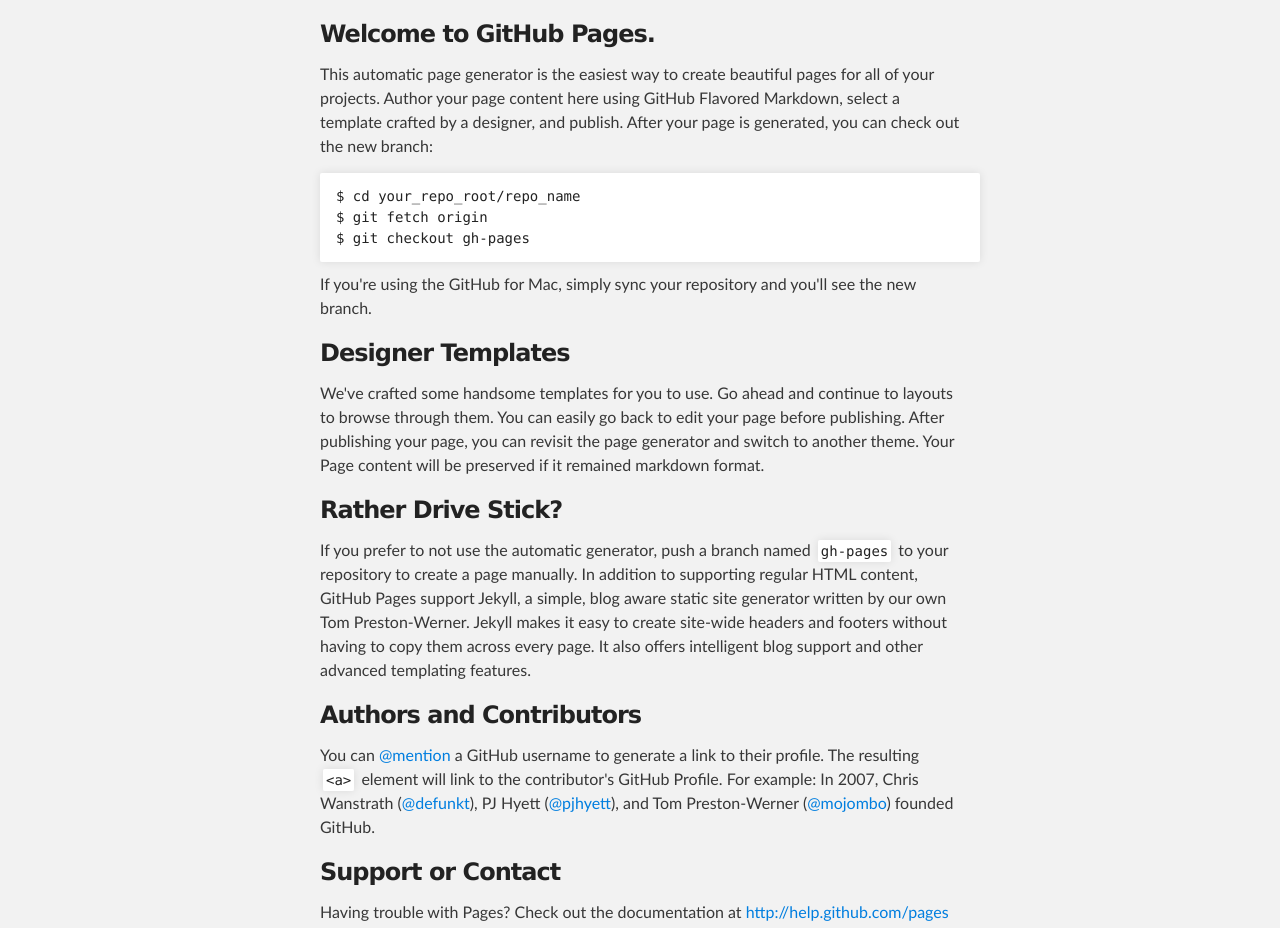
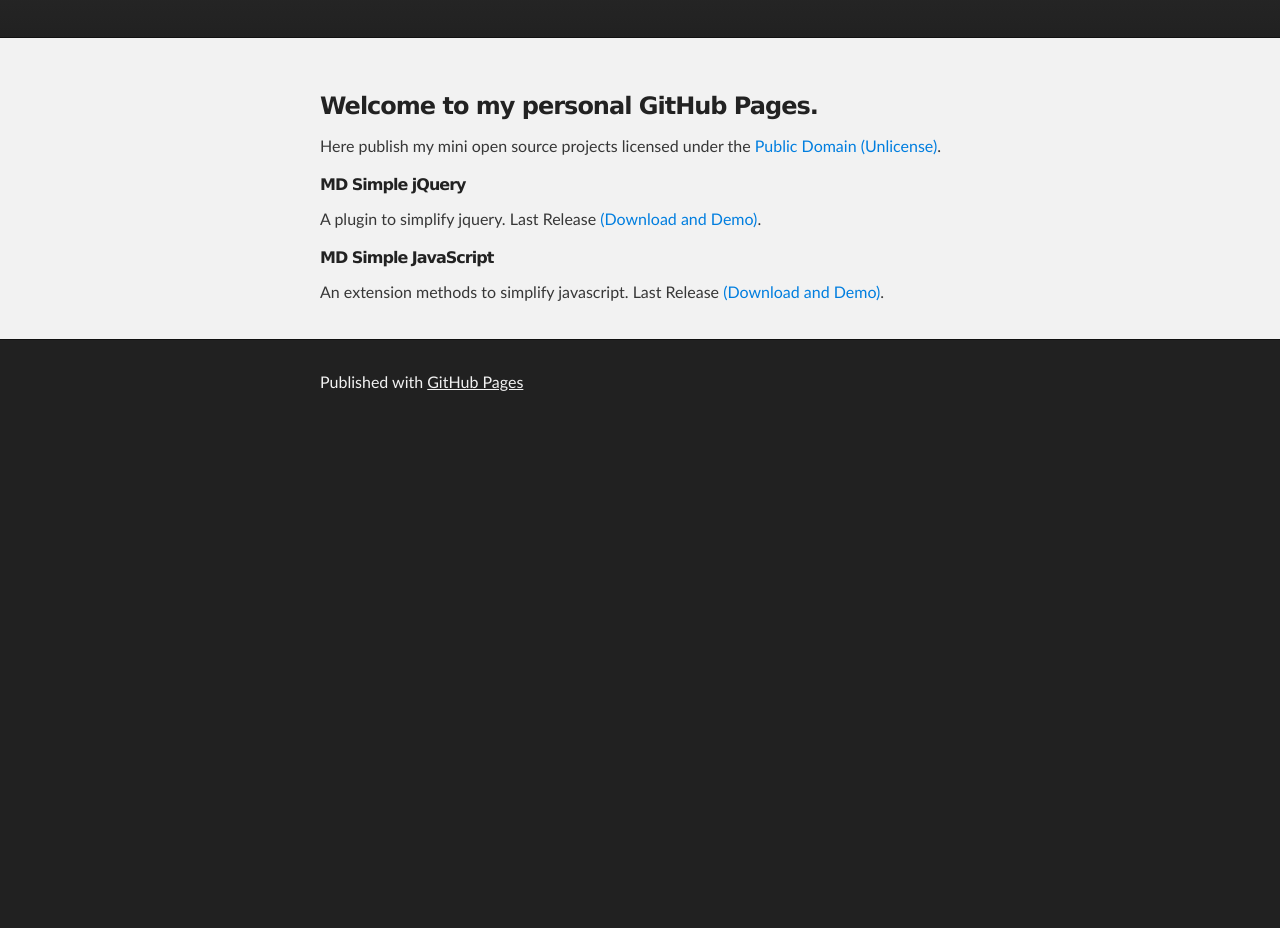
Before and after one commit to mesquitadandao/mesquitadandao.github.io, a plain HTML site: page index.html in a window 1280 px wide. Shown: the part 208-1136 px from the top of the page. After the commit the page ends 800 px from the top, so only its background shows below. Drawn offline with Linux system fonts and the light colour scheme.

Commit message:
edit index

```diff
--- a/index.html
+++ b/index.html
@@ -4,11 +4,11 @@
 	<head>
 		<meta charset='utf-8' />
 		<meta http-equiv="X-UA-Compatible" content="chrome=1" />
-    <meta name="description" content="Mesquitadandao.github.io : " />
+		<meta name="description" content="Mesquita Dandão : Web programmer with java, ruby, javascript, html and css." />
 
 		<link rel="stylesheet" type="text/css" media="screen" href="stylesheets/stylesheet.css">
 
-    <title>Mesquitadandao.github.io</title>
+		<title>Mesquita Dandão</title>
 	</head>
 
 	<body>
@@ -16,10 +16,10 @@
 		<!-- HEADER -->
 		<div id="header_wrap" class="outer">
 				<header class="inner">
-          <a id="forkme_banner" href="https://github.com/mesquitadandao">View on GitHub</a>
+					<a id="forkme_banner" href="https://github.com/mesquitadandao" target="_blank">View on GitHub</a>
 
-          <h1 id="project_title">Mesquitadandao.github.io</h1>
-          <h2 id="project_tagline"></h2>
+					<h1 id="project_title">Mesquita Dandão</h1>
+					<h2 id="project_tagline">Web programmer with java, ruby, javascript, html and css.</h2>
 
 				</header>
 		</div>
@@ -28,43 +28,27 @@
 		<div id="main_content_wrap" class="outer">
 			<section id="main_content" class="inner">
 				<h3>
-<a name="welcome-to-github-pages" class="anchor" href="#welcome-to-github-pages"><span class="octicon octicon-link"></span></a>Welcome to GitHub Pages.</h3>
+<a name="welcome-to-github-pages" class="anchor" href="#welcome-to-github-pages"><span class="octicon octicon-link"></span></a>Welcome to my personal GitHub Pages.</h3>
 
-<p>This automatic page generator is the easiest way to create beautiful pages for all of your projects. Author your page content here using GitHub Flavored Markdown, select a template crafted by a designer, and publish. After your page is generated, you can check out the new branch:</p>
+<p>Here publish my mini open source projects licensed under the <a href="http://choosealicense.com/licenses/unlicense" target="_blank">Public Domain (Unlicense)</a>.</p>
 
-<pre><code>$ cd your_repo_root/repo_name
-$ git fetch origin
-$ git checkout gh-pages
-</code></pre>
+<h6>
+<a name="designer-templates" class="anchor" href="#designer-templates"><span class="octicon octicon-link"></span></a>MD Simple jQuery</h6>
 
-<p>If you're using the GitHub for Mac, simply sync your repository and you'll see the new branch.</p>
+<p>A plugin to simplify jquery. Last Release <a href="http://mesquitadandao.github.io/md_simple_jquery" target="_blank">(Download and Demo)</a>.</p>
 
-<h3>
-<a name="designer-templates" class="anchor" href="#designer-templates"><span class="octicon octicon-link"></span></a>Designer Templates</h3>
+<h6>
+<a name="designer-templates" class="anchor" href="#designer-templates"><span class="octicon octicon-link"></span></a>MD Simple JavaScript</h6>
 
-<p>We've crafted some handsome templates for you to use. Go ahead and continue to layouts to browse through them. You can easily go back to edit your page before publishing. After publishing your page, you can revisit the page generator and switch to another theme. Your Page content will be preserved if it remained markdown format.</p>
+<p>An extension methods to simplify javascript. Last Release <a href="http://mesquitadandao.github.io/md_simple_javascript" target="_blank">(Download and Demo)</a>.</p>
 
-<h3>
-<a name="rather-drive-stick" class="anchor" href="#rather-drive-stick"><span class="octicon octicon-link"></span></a>Rather Drive Stick?</h3>
-
-<p>If you prefer to not use the automatic generator, push a branch named <code>gh-pages</code> to your repository to create a page manually. In addition to supporting regular HTML content, GitHub Pages support Jekyll, a simple, blog aware static site generator written by our own Tom Preston-Werner. Jekyll makes it easy to create site-wide headers and footers without having to copy them across every page. It also offers intelligent blog support and other advanced templating features.</p>
-
-<h3>
-<a name="authors-and-contributors" class="anchor" href="#authors-and-contributors"><span class="octicon octicon-link"></span></a>Authors and Contributors</h3>
-
-<p>You can <a href="https://github.com/blog/821" class="user-mention">@mention</a> a GitHub username to generate a link to their profile. The resulting <code>&lt;a&gt;</code> element will link to the contributor's GitHub Profile. For example: In 2007, Chris Wanstrath (<a href="https://github.com/defunkt" class="user-mention">@defunkt</a>), PJ Hyett (<a href="https://github.com/pjhyett" class="user-mention">@pjhyett</a>), and Tom Preston-Werner (<a href="https://github.com/mojombo" class="user-mention">@mojombo</a>) founded GitHub.</p>
-
-<h3>
-<a name="support-or-contact" class="anchor" href="#support-or-contact"><span class="octicon octicon-link"></span></a>Support or Contact</h3>
-
-<p>Having trouble with Pages? Check out the documentation at <a href="http://help.github.com/pages">http://help.github.com/pages</a> or contact <a href="mailto:support@github.com">support@github.com</a> and we’ll help you sort it out.</p>
 			</section>
 		</div>
 
 		<!-- FOOTER  -->
 		<div id="footer_wrap" class="outer">
 			<footer class="inner">
-        <p>Published with <a href="http://pages.github.com">GitHub Pages</a></p>
+				<p>Published with <a href="http://pages.github.com" target="_blank">GitHub Pages</a></p>
 			</footer>
 		</div>
 
--- a/javascripts/main.js
+++ /dev/null
@@ -1 +0,0 @@
-console.log('This would be the main JS file.');
```
Also changed, not shown: params.json (deleted, +0 -1 lines), 1 other file. Lines whose indentation alone changed are shown as unchanged.
